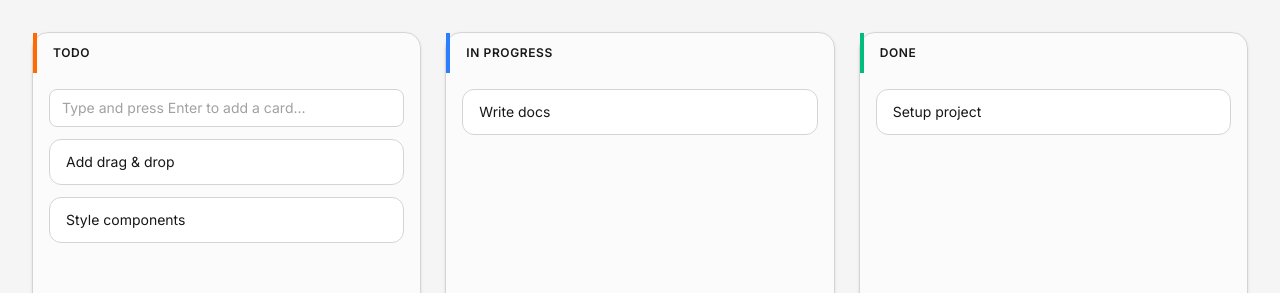
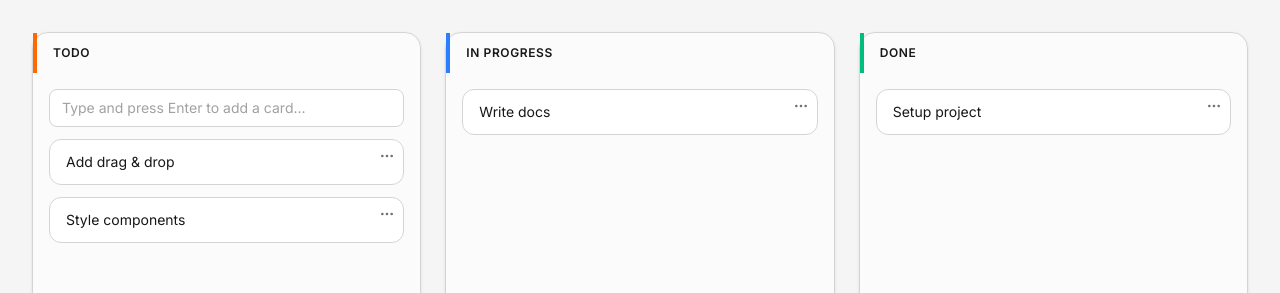
Before and after one commit to ccarella/kanban-app, a Next.js app: page / in a window 1280 px wide. Shown: the top 293 px of the page. Built offline with nearby package versions, Linux system fonts and the light colour scheme.

Commit message:
Add card deletion via context menu

```diff
--- a/src/app/actions.ts
+++ b/src/app/actions.ts
@@ -137,6 +137,45 @@ export async function addCard(content: string, columnId: string) {
   }
 }
 
+export async function deleteCard(cardId: string, columnId: string) {
+  if (!redis) {
+    console.warn('Redis client not configured - changes will not persist')
+    return
+  }
+
+  console.log(`Deleting card ${cardId} from ${columnId}`)
+
+  try {
+    const board = (await redis.get<BoardState>('board')) || {
+      todo: [],
+      progress: [],
+      done: [],
+    }
+
+    const column = board[columnId as keyof BoardState]
+
+    if (!column) {
+      console.error(`Invalid column ID: ${columnId}`)
+      return
+    }
+
+    const idx = column.findIndex((c) => c.id === cardId)
+    if (idx !== -1) {
+      column.splice(idx, 1)
+      await redis.set('board', board)
+      await cleanupOldKeys()
+    } else {
+      console.warn(`Card ${cardId} not found in column ${columnId}`)
+    }
+
+    revalidatePath('/board')
+    revalidatePath('/')
+  } catch (error) {
+    console.error('Failed to delete card:', error)
+    throw error
+  }
+}
+
 // Debug function to reset the board
 export async function resetBoard() {
   if (!redis) {
--- a/src/app/page.tsx
+++ b/src/app/page.tsx
@@ -3,7 +3,7 @@
 import { useState, useTransition } from 'react'
 import { DndContext, DragEndEvent } from '@dnd-kit/core'
 import KanbanColumn, { KanbanItem } from '@/components/KanbanColumn'
-import { moveCard, addCard } from './actions'
+import { moveCard, addCard, deleteCard } from './actions'
 
 interface BoardState {
   todo: KanbanItem[]
@@ -73,6 +73,17 @@ export default function Home() {
     startTransition(() => moveCard(cardId, fromColumnId, toColumnId))
   }
 
+  const handleDeleteCard = (columnId: string, cardId: string) => {
+    setColumns((prev) => {
+      const next = { ...prev }
+      const col = columnId as keyof BoardState
+      next[col] = prev[col].filter((c) => c.id !== cardId)
+      return next
+    })
+
+    startTransition(() => deleteCard(cardId, columnId))
+  }
+
   const lists = [
     { id: 'todo', name: 'Todo', accent: 'border-orange-500', items: columns.todo },
     { id: 'progress', name: 'In Progress', accent: 'border-blue-500', items: columns.progress },
@@ -90,6 +101,7 @@ export default function Home() {
             accent={list.accent}
             items={list.items}
             onAddCard={list.id === 'todo' ? handleAddCard : undefined}
+            onDeleteCard={handleDeleteCard}
           />
         ))}
       </main>
--- a/src/components/BoardClient.tsx
+++ b/src/components/BoardClient.tsx
@@ -3,7 +3,7 @@
 import { useState, useTransition } from 'react'
 import { DndContext, DragEndEvent } from '@dnd-kit/core'
 import KanbanColumn, { KanbanItem } from './KanbanColumn'
-import { moveCard, addCard } from '@/app/actions'
+import { moveCard, addCard, deleteCard } from '@/app/actions'
 
 interface BoardState {
   todo: KanbanItem[]
@@ -69,6 +69,17 @@ export default function BoardClient({ initialData }: BoardClientProps) {
     startTransition(() => moveCard(cardId, fromColumnId, toColumnId))
   }
 
+  const handleDeleteCard = (columnId: string, cardId: string) => {
+    setColumns((prev) => {
+      const next = { ...prev }
+      const col = columnId as keyof BoardState
+      next[col] = prev[col].filter((c) => c.id !== cardId)
+      return next
+    })
+
+    startTransition(() => deleteCard(cardId, columnId))
+  }
+
   return (
     <DndContext onDragEnd={handleDragEnd}>
       <main className="container mx-auto py-8 grid grid-cols-1 sm:grid-cols-3 gap-4 font-sans">
@@ -78,18 +89,21 @@ export default function BoardClient({ initialData }: BoardClientProps) {
           accent="border-orange-500"
           items={columns.todo}
           onAddCard={handleAddCard}
+          onDeleteCard={handleDeleteCard}
         />
         <KanbanColumn
           id="progress"
           title="In Progress"
           accent="border-blue-500"
           items={columns.progress}
+          onDeleteCard={handleDeleteCard}
         />
         <KanbanColumn
           id="done"
           title="Done"
           accent="border-green-500"
           items={columns.done}
+          onDeleteCard={handleDeleteCard}
         />
       </main>
     </DndContext>
--- a/src/components/KanbanCard.tsx
+++ b/src/components/KanbanCard.tsx
@@ -1,12 +1,14 @@
 'use client'
 
-import React from 'react'
+import React, { useState } from 'react'
 import { useDraggable } from '@dnd-kit/core'
 import { cn } from '@/lib/utils'
+import { MoreHorizontal } from 'lucide-react'
 
 export interface KanbanCardProps extends React.HTMLAttributes<HTMLDivElement> {
   id: string
   columnId: string
+  onDelete?: () => void
 }
 
 export default function KanbanCard({
@@ -14,6 +16,7 @@ export default function KanbanCard({
   columnId,
   className,
   children,
+  onDelete,
   ...props
 }: KanbanCardProps) {
   const { attributes, listeners, setNodeRef, isDragging } = useDraggable({
@@ -23,19 +26,44 @@ export default function KanbanCard({
     },
   })
 
+  const [menuOpen, setMenuOpen] = useState(false)
+
   return (
     <div
       ref={setNodeRef}
       {...listeners}
       {...attributes}
       className={cn(
-        'bg-white border border-neutral-300 rounded-xl px-4 py-3 text-sm hover:shadow transition-transform hover:-translate-y-0.5 active:translate-y-0 cursor-grab',
+        'relative bg-white border border-neutral-300 rounded-xl px-4 py-3 text-sm hover:shadow transition-transform hover:-translate-y-0.5 active:translate-y-0 cursor-grab',
         isDragging ? 'ring-2 ring-blue-500' : '',
         className
       )}
       {...props}
     >
       {children}
+      <button
+        className="absolute top-1 right-1 p-1 text-neutral-500 hover:text-neutral-700"
+        onClick={(e) => {
+          e.stopPropagation()
+          setMenuOpen((p) => !p)
+        }}
+      >
+        <MoreHorizontal className="w-4 h-4" />
+      </button>
+      {menuOpen && (
+        <div className="absolute z-10 top-7 right-1 bg-white border border-neutral-300 rounded-md shadow-md">
+          <button
+            className="px-3 py-1 text-sm text-left text-red-600 hover:bg-red-50 w-full"
+            onClick={(e) => {
+              e.stopPropagation()
+              setMenuOpen(false)
+              onDelete?.()
+            }}
+          >
+            Delete
+          </button>
+        </div>
+      )}
     </div>
   )
 }
--- a/src/components/KanbanColumn.tsx
+++ b/src/components/KanbanColumn.tsx
@@ -15,9 +15,10 @@ interface KanbanColumnProps {
   accent: string
   items: KanbanItem[]
   onAddCard?: (content: string) => void
+  onDeleteCard?: (columnId: string, cardId: string) => void
 }
 
-export default function KanbanColumn({ id, title, accent, items, onAddCard }: KanbanColumnProps) {
+export default function KanbanColumn({ id, title, accent, items, onAddCard, onDeleteCard }: KanbanColumnProps) {
   const [inputValue, setInputValue] = useState('')
   const { setNodeRef } = useDroppable({
     id: id,
@@ -60,7 +61,12 @@ export default function KanbanColumn({ id, title, accent, items, onAddCard }: Ka
           />
         )}
         {items.map((item) => (
-          <KanbanCard key={item.id} id={item.id} columnId={id}>
+          <KanbanCard
+            key={item.id}
+            id={item.id}
+            columnId={id}
+            onDelete={() => onDeleteCard?.(id, item.id)}
+          >
             {item.content}
           </KanbanCard>
         ))}
```
